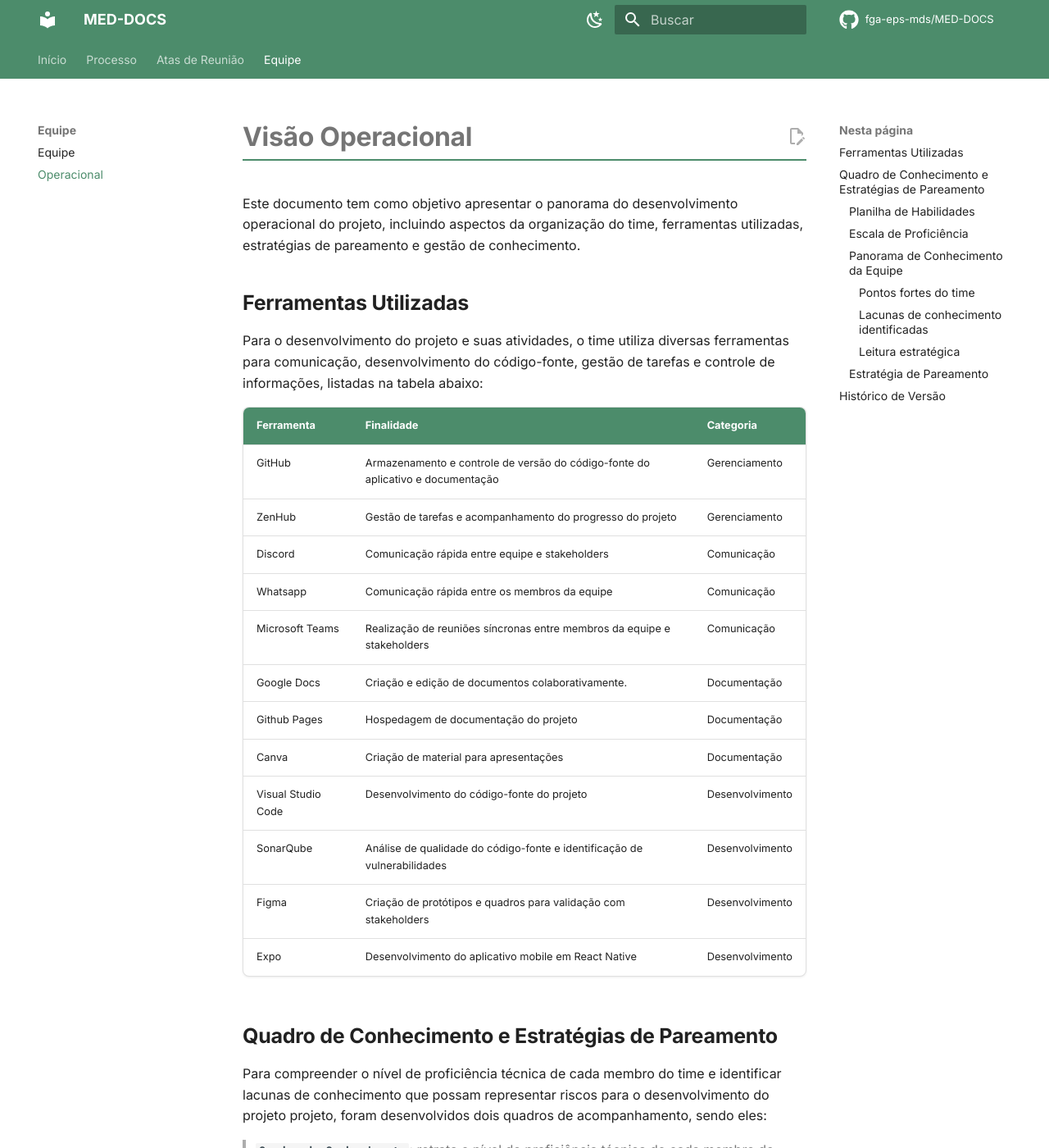
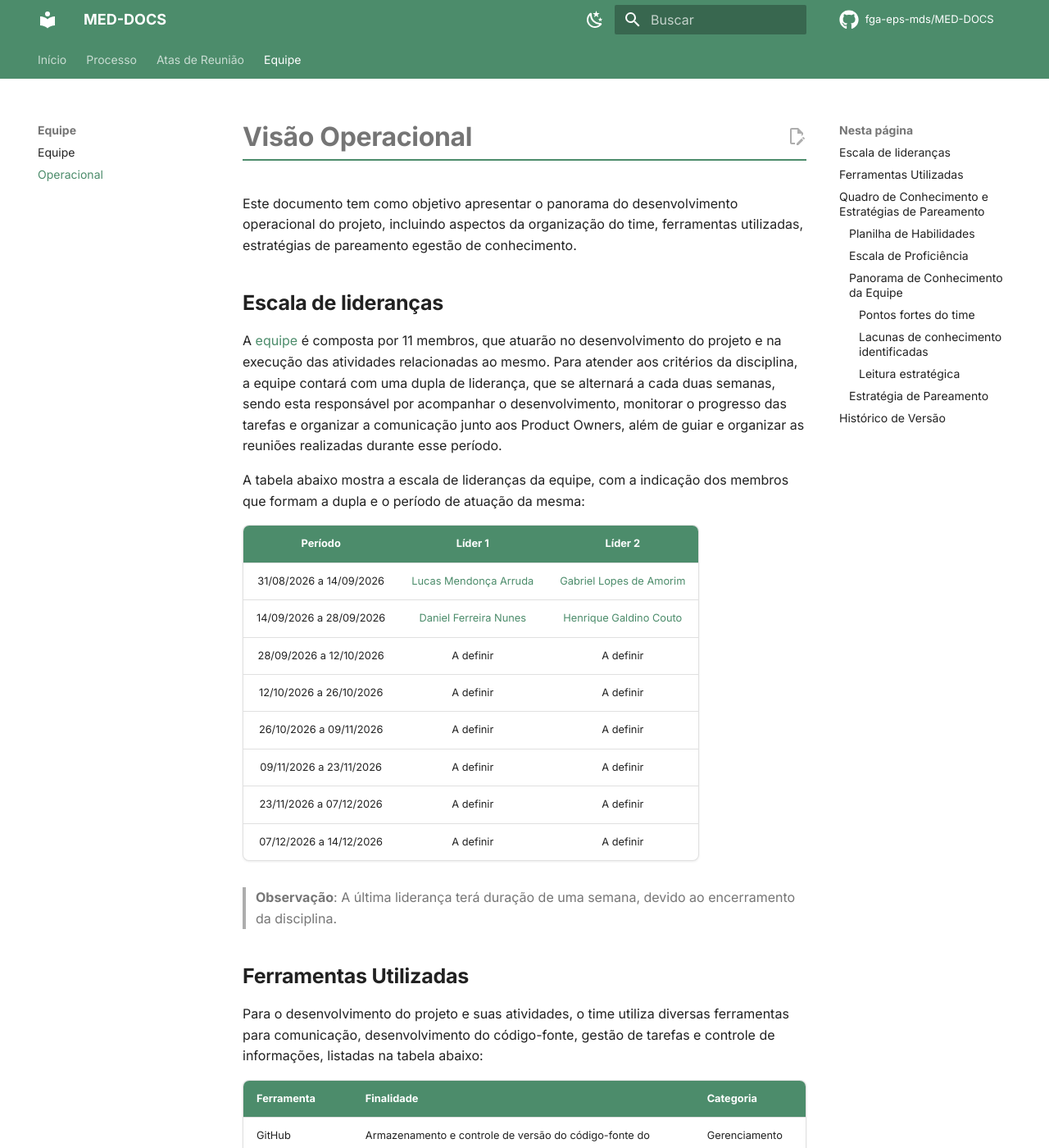
Before and after one commit to apollen27983/UNIEURO_MED-DOCS, an MkDocs documentation site: the page built from docs/equipe/operacional.md, in a window 1280 px wide and 1400 px high. Shown: the whole window at 82% size. Built offline with MkDocs 1.6.1 and Material for MkDocs 9.7.7, drawn with Linux system fonts in a browser that asks for light colours; comment, search, counter and statistics services are not loaded; some of the changed text lies outside the part shown.

Commit message:
docs: adiciona escala de lideranças no doc operacional

```diff
--- a/docs/equipe/operacional.md
+++ b/docs/equipe/operacional.md
@@ -1,6 +1,27 @@
 # Visão Operacional
 
-Este documento tem como objetivo apresentar o panorama do desenvolvimento operacional do projeto, incluindo aspectos da organização do time, ferramentas utilizadas, estratégias de pareamento e gestão de conhecimento.
+Este documento tem como objetivo apresentar o panorama do desenvolvimento operacional do projeto, incluindo aspectos da organização do time, ferramentas utilizadas, estratégias de pareamento egestão de conhecimento.
+
+
+
+## Escala de lideranças
+
+A [equipe](https://fga-eps-mds.github.io/2026.2-UNB-FCTE_UNIEURO_MED-DOCS/equipe/equipe/) é composta por 11 membros, que atuarão no desenvolvimento do projeto e na execução das atividades relacionadas ao mesmo. Para atender aos critérios da disciplina, a equipe contará com uma dupla de liderança, que se alternará a cada duas semanas, sendo esta responsável por acompanhar o desenvolvimento, monitorar o progresso das tarefas e organizar a comunicação junto aos Product Owners, além de guiar e organizar as reuniões realizadas durante esse período.
+
+A tabela abaixo mostra a escala de lideranças da equipe, com a indicação dos membros que formam a dupla e o período de atuação da mesma:
+
+| Período | Líder 1 | Líder 2 |
+| :---: | :---: | :---: |
+| 31/08/2026 a 14/09/2026 | [Lucas Mendonça Arruda](https://github.com/lucasarruda9) | [Gabriel Lopes de Amorim](https://github.com/BrzGab) |
+| 14/09/2026 a 28/09/2026 | [Daniel Ferreira Nunes](https://github.com/Mach1r0) | [Henrique Galdino Couto](https://github.com/hgaldino05) |
+| 28/09/2026 a 12/10/2026 | A definir | A definir |
+| 12/10/2026 a 26/10/2026 | A definir | A definir |
+| 26/10/2026 a 09/11/2026 | A definir | A definir |
+| 09/11/2026 a 23/11/2026 | A definir | A definir |
+| 23/11/2026 a 07/12/2026 | A definir | A definir |
+| 07/12/2026 a 14/12/2026 | A definir | A definir |
+
+> **Observação**: A última liderança terá duração de uma semana, devido ao encerramento da disciplina.
 
 ## Ferramentas Utilizadas
 
@@ -93,5 +114,6 @@ A estratégia de pareamento para o desenvolvimento do projeto visa manter uma me
 
 | Versão | Descrição | Autor(es) | Data | Revisor(es) | Data de revisão |
 | :----: | ---------- | --------- | ------------ | ------------ | ------------ |
-| 1.0 | 20/09/2026 | Criação do documento operacional da equipe e Adição das ferramentas utilizadas estratégia de pareamento| [Henrique Galdino Couto](https://github.com/hgaldino05) | [Daniel Ferreira Nunes](https://github.com/Mach1r0) |22/09/2026 |
-| 1.1 | 21/09/2026 | Inclusão do quadro de conhecimentos (planilha) | [Henrique Galdino Couto](https://github.com/hgaldino05) | [Daniel Ferreira Nunes](https://github.com/Mach1r0)  | 22/09/2026 |
+| 1.0 | 20/09/2026 | Criação do documento operacional da equipe e Adição das ferramentas utilizadas estratégia de pareamento| [Henrique Galdino Couto](https://github.com/hgaldino05) | [Daniel Ferreira Nunes](https://github.com/Mach1r0) |23/09/2026 |
+| 1.1 | 21/09/2026 | Inclusão do quadro de conhecimentos (planilha) | [Henrique Galdino Couto](https://github.com/hgaldino05) | [Daniel Ferreira Nunes](https://github.com/Mach1r0)  | 23/09/2026 |
+| 1.2 | 22/09/2026 | Inclusão da escala de lideranças | [Henrique Galdino Couto](https://github.com/hgaldino05) | [Daniel Ferreira Nunes](https://github.com/Mach1r0)  | 23/09/2026 |
```
